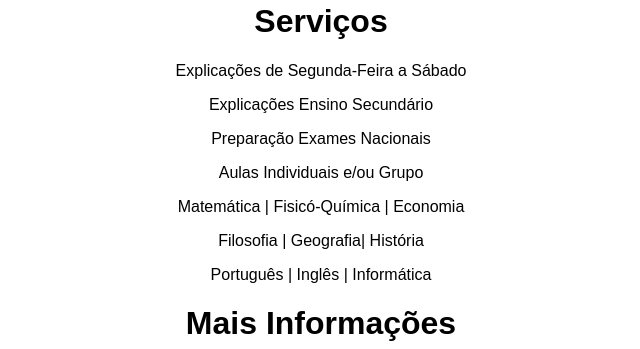
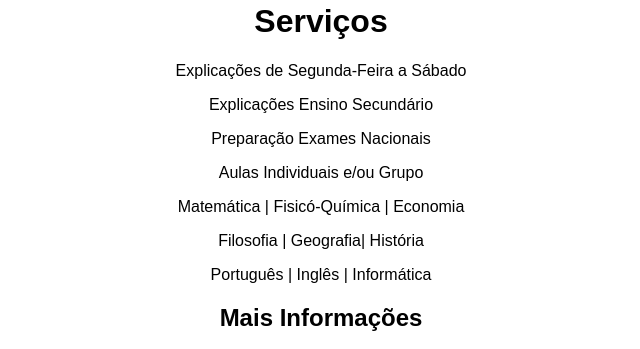
Before and after one commit to tiagoasousa/canguru-static, a plain HTML site: page index.html in a window 1280 px wide. Shown: the part 342-691 px from the top of the page, without its empty margins (319-959 px from the left). Drawn offline with Linux system fonts and the light colour scheme.

Commit message:
Update index.html

```diff
--- a/index.html
+++ b/index.html
@@ -1,7 +1,7 @@
 <!DOCTYPE html>
 <title>Canguru Academia</title>
 <meta name="description" content="Academia Pedagógica ,Salas de Estudo, Explicações, Transporte Escolar, Atividades de tempos livres" >
-<html>
+<html lang="pt">
 <head>
     <style>
         body {
@@ -27,7 +27,7 @@
         <p>Matemática | Fisicó-Química | Economia</p>
         <p>Filosofia | Geografia| História</p>
         <p>Português | Inglês | Informática </p>
-        <h1>Mais Informações</h1>
+        <h2>Mais Informações</h2>
         <p>Email: canguru.academia@gmail.com</p>
         <p>Telefone: +351938344189 </p>
   <iframe style="text-decoration:none; overflow:hidden;max-width:100%;width:500px;height:500px;" style="height:100%;width:100%;border:0;" frameborder="0" src="https://www.google.com/maps/embed/v1/place?q=Rua+do+Doutor+David+Ramalhão+56,+Moreira,+Portugal&key=AIzaSyBFw0Qbyq9zTFTd-tUY6dZWTgaQzuU17R8"></iframe>
```
